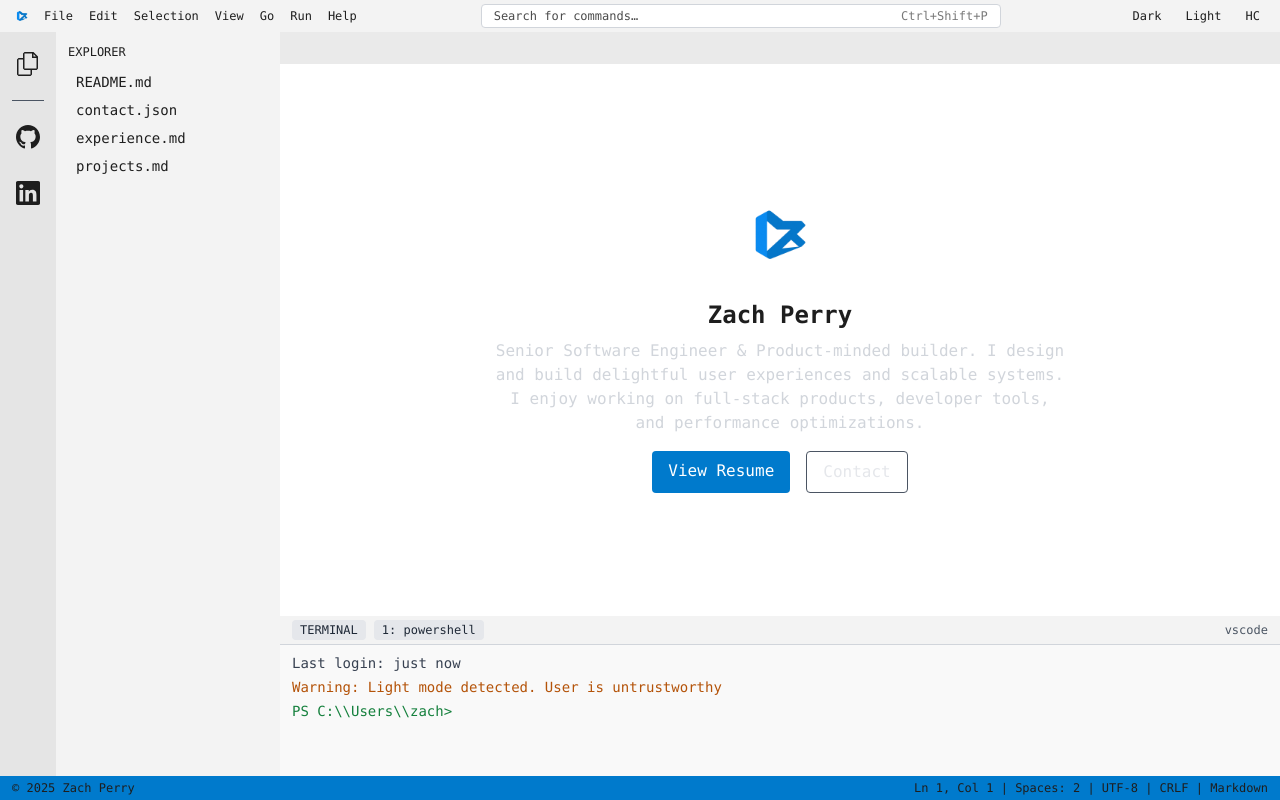
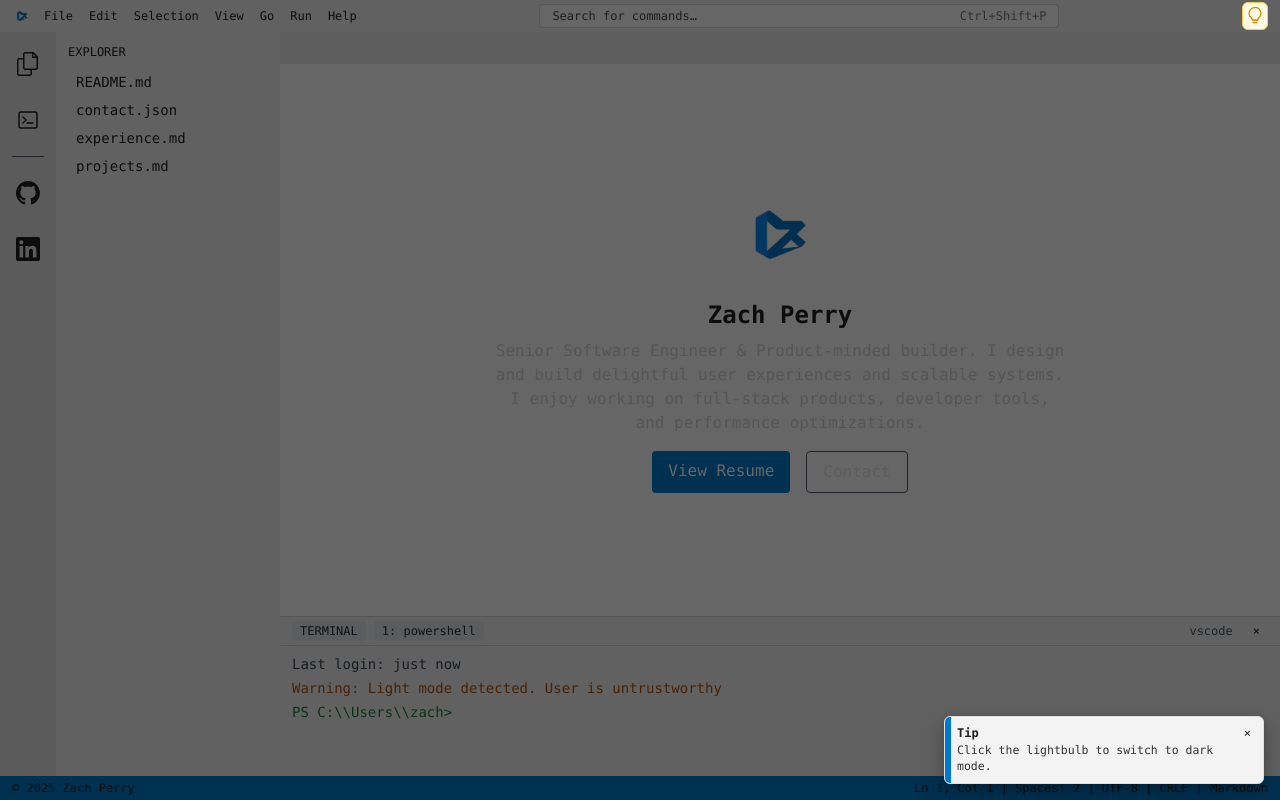
Before and after one commit to ZachRPerry/vscode-portfolio, a React (Vite) app: page / in a window 1280 px wide. Built offline with nearby package versions, Linux system fonts and the light colour scheme.

Commit message:
update themes, add toast

```diff
--- a/src/App.tsx
+++ b/src/App.tsx
@@ -10,19 +10,17 @@ import { themes, ThemeKey } from "./theme";
 import useFiles from "./hooks/useFiles";
 import CommandPalette from "./components/CommandPalette";
 import useCommands from "./hooks/useCommands";
+import Toast from "./components/Toast";
 
 export default function App() {
   const getInitialTheme = (): ThemeKey => {
     // Check localStorage first
     const saved = localStorage.getItem("theme") as ThemeKey | null;
-		if (saved && (saved === "dark" || saved === "light" || saved === "hc")) {
+    if (saved && (saved === "dark" || saved === "light")) {
       return saved;
     }
     // Fall back to device theme
-		if (
-			window.matchMedia &&
-			window.matchMedia("(prefers-color-scheme: light)").matches
-		) {
+    if (window.matchMedia && window.matchMedia("(prefers-color-scheme: light)").matches) {
       return "light";
     }
     return "dark";
@@ -32,22 +30,21 @@ export default function App() {
   const t = themes[theme];
   const [paletteOpen, setPaletteOpen] = useState(false);
   const [anchorRect, setAnchorRect] = useState<DOMRect | null>(null);
+  const [showTerminal, setShowTerminal] = useState(true);
+  const [showThemeTip, setShowThemeTip] = useState(false);
 
   // Wrapper to save theme to localStorage
   const setTheme = (newTheme: ThemeKey) => {
     setThemeState(newTheme);
     localStorage.setItem("theme", newTheme);
+    // Hide the tip if it's currently shown
+    if (showThemeTip) {
+      setShowThemeTip(false);
+    }
   };
 
-	const {
-		files,
-		openTabs,
-		activeFile,
-		openFile,
-		closeTab,
-		setActiveFile,
-		setOpenTabs,
-	} = useFiles();
+  const { files, openTabs, activeFile, openFile, closeTab, setActiveFile, setOpenTabs } =
+    useFiles();
 
   const file = files[activeFile as keyof typeof files];
 
@@ -64,7 +61,15 @@ export default function App() {
     return () => document.removeEventListener("keydown", onKey);
   }, []);
 
-	const commands = useCommands(openFile, setTheme);
+  // On every page load, show the tip if starting in light mode
+  useEffect(() => {
+    if (theme === "light") {
+      setShowThemeTip(true);
+    }
+  }, []);
+
+  const openTerminal = () => setShowTerminal(true);
+  const commands = useCommands(openFile, setTheme, openTerminal);
 
   return (
     <div className={`h-screen font-mono flex flex-col ${t.appBg}`}>
@@ -72,6 +77,8 @@ export default function App() {
         theme={theme}
         setTheme={setTheme}
         t={t}
+        showThemeTip={showThemeTip}
+        onDismissThemeTip={() => setShowThemeTip(false)}
         onOpenPalette={(rect) => {
           setAnchorRect(rect);
           setPaletteOpen(true);
@@ -83,14 +90,13 @@ export default function App() {
       />
 
       <div className="flex flex-1 overflow-hidden">
-				<Sidebar t={t} isExplorerActive={!!activeFile} />
+        <Sidebar
+          t={t}
+          isExplorerActive={!!activeFile}
+          onOpenTerminal={() => setShowTerminal(true)}
+        />
 
-				<Explorer
-					files={files}
-					openFile={openFile}
-					activeFile={activeFile}
-					t={t}
-				/>
+        <Explorer files={files} openFile={openFile} activeFile={activeFile} t={t} />
 
         <main className="flex-1 flex flex-col">
           <Tabs
@@ -107,11 +113,21 @@ export default function App() {
             onOpenContact={files["contact.json"] ? () => openFile("contact.json") : undefined}
           />
 
-					<TerminalPane t={t} theme={theme} />
+          {showTerminal && (
+            <TerminalPane t={t} theme={theme} onClose={() => setShowTerminal(false)} />
+          )}
         </main>
       </div>
 
       <Footer />
+
+      <Toast
+        open={showThemeTip}
+        onClose={() => setShowThemeTip(false)}
+        title="Tip"
+        message="Click the lightbulb to switch to dark mode."
+        theme={theme}
+      />
 
       <CommandPalette
         open={paletteOpen}
--- a/src/components/Header.tsx
+++ b/src/components/Header.tsx
@@ -1,10 +1,13 @@
 import React from "react";
 import type { ThemeKey } from "../theme";
+import LightbulbIcon from "../icons/LightbulbIcon";
 
 export default function Header({
   theme,
   setTheme,
   t,
+  showThemeTip,
+  onDismissThemeTip,
   onOpenPalette,
   onLogoClick,
 }: {
@@ -13,14 +16,12 @@ export default function Header({
   t: { menuBg: string };
   onOpenPalette: (anchor: DOMRect) => void;
   onLogoClick: () => void;
+  showThemeTip?: boolean;
+  onDismissThemeTip?: () => void;
 }) {
   const isLight = theme === "light";
-	const boxBg = isLight
-		? "bg-white text-[#1e1e1e]"
-		: "bg-[#2a2d2e] text-[#cccccc]";
-	const boxBorder = isLight
-		? "border border-gray-300"
-		: "border border-[#3a3d41]";
+  const boxBg = isLight ? "bg-white text-[#1e1e1e]" : "bg-[#2a2d2e] text-[#cccccc]";
+  const boxBorder = isLight ? "border border-gray-300" : "border border-[#3a3d41]";
   const boxHover = isLight ? "hover:bg-[#f3f4f6]" : "hover:bg-[#333333]";
   return (
     <header className={`h-8 flex items-center px-3 text-xs ${t.menuBg}`}>
@@ -31,11 +32,7 @@ export default function Header({
           title="Go to home"
           className="cursor-pointer hover:opacity-80 transition-opacity"
         >
-					<img
-						src="/zLogoVS.png"
-						alt="zach VS logo"
-						className="w-5 h-5 mr-3 select-none"
-					/>
+          <img src="/zLogoVS.png" alt="zach VS logo" className="w-5 h-5 mr-3 select-none" />
         </button>
         <span className="mr-4">File</span>
         <span className="mr-4">Edit</span>
@@ -50,9 +47,7 @@ export default function Header({
       <div className="flex-1 flex justify-center">
         <button
           onClick={(e) =>
-						onOpenPalette(
-							(e.currentTarget as HTMLButtonElement).getBoundingClientRect()
-						)
+            onOpenPalette((e.currentTarget as HTMLButtonElement).getBoundingClientRect())
           }
           className={`w-[520px] flex items-center justify-between gap-6 px-3 h-6 rounded ${boxBg} ${boxBorder} ${boxHover}`}
           title="Open Command Palette (Ctrl+Shift+P)"
@@ -62,17 +57,26 @@ export default function Header({
         </button>
       </div>
 
-			{/* Right: theme toggles */}
-			<div className="flex gap-2">
-				<button onClick={() => setTheme("dark")} className="px-2">
-					Dark
+      {/* Right: theme toggle (lightbulb) */}
+      <div className="flex items-center">
+        <div className={`relative ${showThemeTip ? "z-[95]" : ""}`}>
+          <button
+            onClick={() => setTheme(isLight ? "dark" : "light")}
+            title={isLight ? "Switch to Dark" : "Switch to Light"}
+            aria-label="Toggle theme"
+            className={`p-0 rounded-md border ${
+              isLight
+                ? "bg-[#fffbe6] hover:bg-[#fff3b0] border-[#f2d24b]"
+                : "bg-[#3a3a3a] hover:bg-[#4a4a4a] border-[#555555]"
+            } transition-colors`}
+          >
+            <span className="inline-flex items-center justify-center w-6 h-6">
+              <LightbulbIcon
+                className={`${isLight ? "text-yellow-600" : "text-yellow-300"} w-5 h-5`}
+              />
+            </span>
           </button>
-				<button onClick={() => setTheme("light")} className="px-2">
-					Light
-				</button>
-				<button onClick={() => setTheme("hc")} className="px-2">
-					HC
-				</button>
+        </div>
       </div>
     </header>
   );
--- a/src/components/Sidebar.tsx
+++ b/src/components/Sidebar.tsx
@@ -2,38 +2,47 @@ import React from "react";
 import ExplorerIcon from "../icons/ExplorerIcon";
 import GitHubIcon from "../icons/GitHubIcon";
 import LinkedInIcon from "../icons/LinkedInIcon";
+import TerminalIcon from "../icons/TerminalIcon";
 
 export default function Sidebar({
   t,
   isExplorerActive = false,
+  onOpenTerminal,
 }: {
   t: { sidebarBg: string; monaco?: string };
   isExplorerActive?: boolean;
+  onOpenTerminal?: () => void;
 }) {
-	const inactiveIconColor =
-		t.monaco === "vs" ? "text-[#1e1e1e]" : "text-gray-300";
+  const inactiveIconColor = t.monaco === "vs" ? "text-[#1e1e1e]" : "text-gray-300";
   const activeBg = t.monaco === "vs" ? "bg-[#dcdcdc]" : "bg-[#3b3b3b]";
-	const hoverBg =
-		t.monaco === "vs" ? "hover:bg-[#e7e7e7]" : "hover:bg-[#2a2d2e]";
+  const hoverBg = t.monaco === "vs" ? "hover:bg-[#e7e7e7]" : "hover:bg-[#2a2d2e]";
   const iconHover = hoverBg;
   const activeIconColor = t.monaco === "vs" ? "text-[#1e1e1e]" : "text-white";
   return (
-		<aside
-			className={`w-14 flex flex-col items-center py-3 gap-4 ${t.sidebarBg}`}
-		>
+    <aside className={`w-14 flex flex-col items-center py-3 gap-4 ${t.sidebarBg}`}>
       <div
         className={`w-full px-3 py-2 rounded-r-md flex justify-center relative overflow-visible ${
           isExplorerActive ? activeBg : hoverBg
         }`}
       >
         <ExplorerIcon
-					className={`${
-						isExplorerActive ? activeIconColor : inactiveIconColor
-					} w-6 h-6`}
+          className={`${isExplorerActive ? activeIconColor : inactiveIconColor} w-6 h-6`}
         />
         {isExplorerActive ? (
           <span className="absolute left-0 top-1/2 -translate-y-1/2 h-12 w-1 bg-[#007acc] rounded-r-sm z-10 pointer-events-none" />
         ) : null}
+      </div>
+
+      {/* Terminal opener */}
+      <div className="w-full flex justify-center">
+        <button
+          type="button"
+          onClick={onOpenTerminal}
+          aria-label="Open Terminal"
+          className={`w-full px-3 py-2 flex justify-center ${iconHover} rounded-r-md`}
+        >
+          <TerminalIcon className={`${inactiveIconColor} w-6 h-6`} />
+        </button>
       </div>
 
       <div className="w-8 border-t border-gray-600" />
--- a/src/components/TerminalPane.tsx
+++ b/src/components/TerminalPane.tsx
@@ -1,7 +1,15 @@
 import React, { useRef, useEffect } from "react";
 import useTerminal from "../hooks/useTerminal";
 
-export default function TerminalPane({ t, theme }: { t: { terminalBg: string }; theme?: string }) {
+export default function TerminalPane({
+  t,
+  theme,
+  onClose,
+}: {
+  t: { terminalBg: string };
+  theme?: string;
+  onClose?: () => void;
+}) {
   const { lines, input, setInput, handleKeyDown, handleCommand } = useTerminal(theme);
   const scrollRef = useRef<HTMLDivElement>(null);
   const inputRef = useRef<HTMLInputElement>(null);
@@ -16,9 +24,9 @@ export default function TerminalPane({ t, theme }: { t: { terminalBg: string };
   const chipClassSecondary = isLight
     ? "px-2 py-0.5 bg-[#e5e7eb] rounded text-xs text-[#1f2937]"
     : "px-2 py-0.5 bg-[#1f2937] rounded text-xs";
-  const scrollBg = isLight ? "bg-[#f9f9f9]" : "bg-[#0b0b0b]";
   const promptColor = isLight ? "text-green-700" : "text-green-400";
   const inputTextColor = isLight ? "text-[#1e1e1e]" : "text-gray-100";
+  const separatorBorder = isLight ? "border-t border-gray-300" : "border-t border-[#3a3d41]";
 
   useEffect(() => {
     if (scrollRef.current) {
@@ -27,7 +35,11 @@ export default function TerminalPane({ t, theme }: { t: { terminalBg: string };
   }, [lines]);
 
   return (
-    <div className={`h-40 font-mono text-sm flex flex-col ${rootBg}`}>
+    <div
+      className={`h-40 font-mono text-sm flex flex-col ${t.terminalBg} ${separatorBorder} ${
+        isLight ? "text-[#1e1e1e]" : "text-gray-200"
+      }`}
+    >
       <div
         className={`flex items-center justify-between px-3 py-1 text-xs border-b ${headerBorder}`}
       >
@@ -35,10 +47,23 @@ export default function TerminalPane({ t, theme }: { t: { terminalBg: string };
           <div className={chipClass}>TERMINAL</div>
           <div className={chipClassSecondary}>1: powershell</div>
         </div>
-        <div className={`text-xs ${headerTextMuted}`}>vscode</div>
+        <div className="flex items-center gap-3">
+          <div className={`text-xs ${headerTextMuted}`}>vscode</div>
+          {onClose && (
+            <button
+              type="button"
+              title="Close Terminal"
+              aria-label="Close Terminal"
+              onClick={onClose}
+              className={`${isLight ? "hover:bg-[#e5e7eb]" : "hover:bg-[#2a2d2e]"} rounded px-2 py-0.5`}
+            >
+              ×
+            </button>
+          )}
+        </div>
       </div>
 
-      <div ref={scrollRef} className={`flex-1 overflow-auto px-3 py-2 space-y-1 ${scrollBg}`}>
+      <div ref={scrollRef} className="flex-1 overflow-auto px-3 py-2 space-y-1">
         {lines.map((line, i) => (
           <div key={i}>
             {line.type === "command" && (
--- /dev/null
+++ b/src/components/Toast.tsx
@@ -0,0 +1,69 @@
+import React from "react";
+import type { ThemeKey } from "../theme";
+
+type ToastProps = {
+  open: boolean;
+  onClose: () => void;
+  title?: string;
+  message: string;
+  theme: ThemeKey;
+};
+
+export default function Toast({ open, onClose, title = "Tip", message, theme }: ToastProps) {
+  if (!open) return null;
+  const isLight = theme === "light";
+  const bg = isLight ? "bg-[#f3f3f3] text-[#1e1e1e]" : "bg-[#252526] text-[#d4d4d4]";
+  const border = isLight ? "border border-[#e0e0e0]" : "border border-[#3a3d41]";
+  return (
+    <>
+      {/* Dimming overlay */}
+      <div
+        className="fixed inset-0 bg-black/60 z-[90] animate-[overlayFadeIn_300ms_ease-out]"
+        onClick={onClose}
+      />
+
+      <div className="fixed bottom-4 right-4 z-[100]">
+        <div
+          className={`relative w-80 rounded-md shadow-xl ${bg} ${border} ring-1 ring-black/5 overflow-hidden animate-[toastIn_160ms_ease-out]`}
+          style={{
+            boxShadow: "0 8px 24px rgba(0,0,0,0.25), 0 2px 8px rgba(0,0,0,0.15)",
+          }}
+        >
+          {/* left accent bar (VS Code info blue) */}
+          <div className="absolute left-0 top-0 h-full w-1.5 bg-[#007acc]" />
+
+          <div className="pl-3 pr-2 py-2 text-xs">
+            <div className="flex items-start justify-between gap-3">
+              <div className="flex-1">
+                <div className="font-semibold mb-0.5 leading-snug">{title}</div>
+                <div className="text-[11.5px] leading-snug opacity-90">{message}</div>
+              </div>
+              <button
+                type="button"
+                aria-label="Dismiss notification"
+                onClick={onClose}
+                className={`px-1 rounded hover:bg-${isLight ? "[#e9e9e9]" : "[#333333]"}`}
+              >
+                ×
+              </button>
+            </div>
+          </div>
+        </div>
+
+        {/* keyframes inline for portability */}
+        <style>
+          {`
+          @keyframes toastIn {
+            from { opacity: 0; transform: translateY(8px); }
+            to { opacity: 1; transform: translateY(0); }
+          }
+          @keyframes overlayFadeIn {
+            from { opacity: 0; }
+            to { opacity: 1; }
+          }
+        `}
+        </style>
+      </div>
+    </>
+  );
+}
--- a/src/constants/terminal.ts
+++ b/src/constants/terminal.ts
@@ -1,2 +1,3 @@
 export const WARNING_MSG = "Warning: Light mode detected. User is untrustworthy";
 export const SUCCESS_MSG = "✓ Success! User has come to the dark side";
+export const WHY_MSG = "Why would you do that?";
--- /dev/null
+++ b/src/icons/LightbulbIcon.tsx
@@ -0,0 +1,22 @@
+import React from "react";
+
+export default function LightbulbIcon({ className = "w-4 h-4" }: { className?: string }) {
+  return (
+    <svg
+      className={className}
+      viewBox="0 0 24 24"
+      fill="none"
+      xmlns="http://www.w3.org/2000/svg"
+      aria-hidden="true"
+      focusable={false}
+    >
+      <path d="M9 18h6M9.5 21h5" stroke="currentColor" strokeWidth="1.5" strokeLinecap="round" />
+      <path
+        d="M12 3a7 7 0 0 0-4.95 11.95c.7.7 1.24 1.5 1.53 2.37.12.37.47.68.86.68h5.12c.39 0 .74-.31.86-.68.3-.87.83-1.67 1.53-2.37A7 7 0 0 0 12 3Z"
+        stroke="currentColor"
+        strokeWidth="1.5"
+        fill="none"
+      />
+    </svg>
+  );
+}
--- /dev/null
+++ b/src/icons/TerminalIcon.tsx
@@ -0,0 +1,33 @@
+import React from "react";
+
+export default function TerminalIcon({ className = "w-6 h-6" }: { className?: string }) {
+  return (
+    <svg
+      className={className}
+      viewBox="0 0 24 24"
+      fill="none"
+      xmlns="http://www.w3.org/2000/svg"
+      aria-hidden="true"
+      focusable={false}
+    >
+      <rect
+        x="3"
+        y="4"
+        width="18"
+        height="16"
+        rx="2"
+        ry="2"
+        stroke="currentColor"
+        strokeWidth="1.5"
+      />
+      <path
+        d="M7 9l3 3-3 3"
+        stroke="currentColor"
+        strokeWidth="1.5"
+        strokeLinecap="round"
+        strokeLinejoin="round"
+      />
+      <path d="M11 15h6" stroke="currentColor" strokeWidth="1.5" strokeLinecap="round" />
+    </svg>
+  );
+}
--- a/src/theme.ts
+++ b/src/theme.ts
@@ -8,7 +8,7 @@ export const themes = {
     tabsBg: "bg-[#252526]",
     tabActive: "bg-[#1e1e1e] text-white",
     tabInactive: "bg-[#2d2d2d] text-[#cccccc]",
-    terminalBg: "bg-[#012456]",
+    terminalBg: "bg-[#1e1e1e]",
   },
   light: {
     monaco: "vs",
@@ -21,17 +21,6 @@ export const themes = {
     tabInactive: "bg-[#dddddd] text-black",
     terminalBg: "bg-[#f3f3f3]",
   },
-  hc: {
-    monaco: "hc-black",
-    appBg: "bg-black text-white",
-    menuBg: "bg-black text-white",
-    sidebarBg: "bg-black",
-    explorerBg: "bg-black",
-    tabsBg: "bg-black",
-    tabActive: "bg-yellow-400 text-black",
-    tabInactive: "bg-black text-white",
-    terminalBg: "bg-black",
-  },
 } as const;
 
 export type ThemeKey = keyof typeof themes;
```
Also changed, not shown: src/hooks/useCommands.ts (+14 -8 lines), src/hooks/useTerminal.ts (+6 -1 lines). Lines whose indentation alone changed are shown as unchanged.
